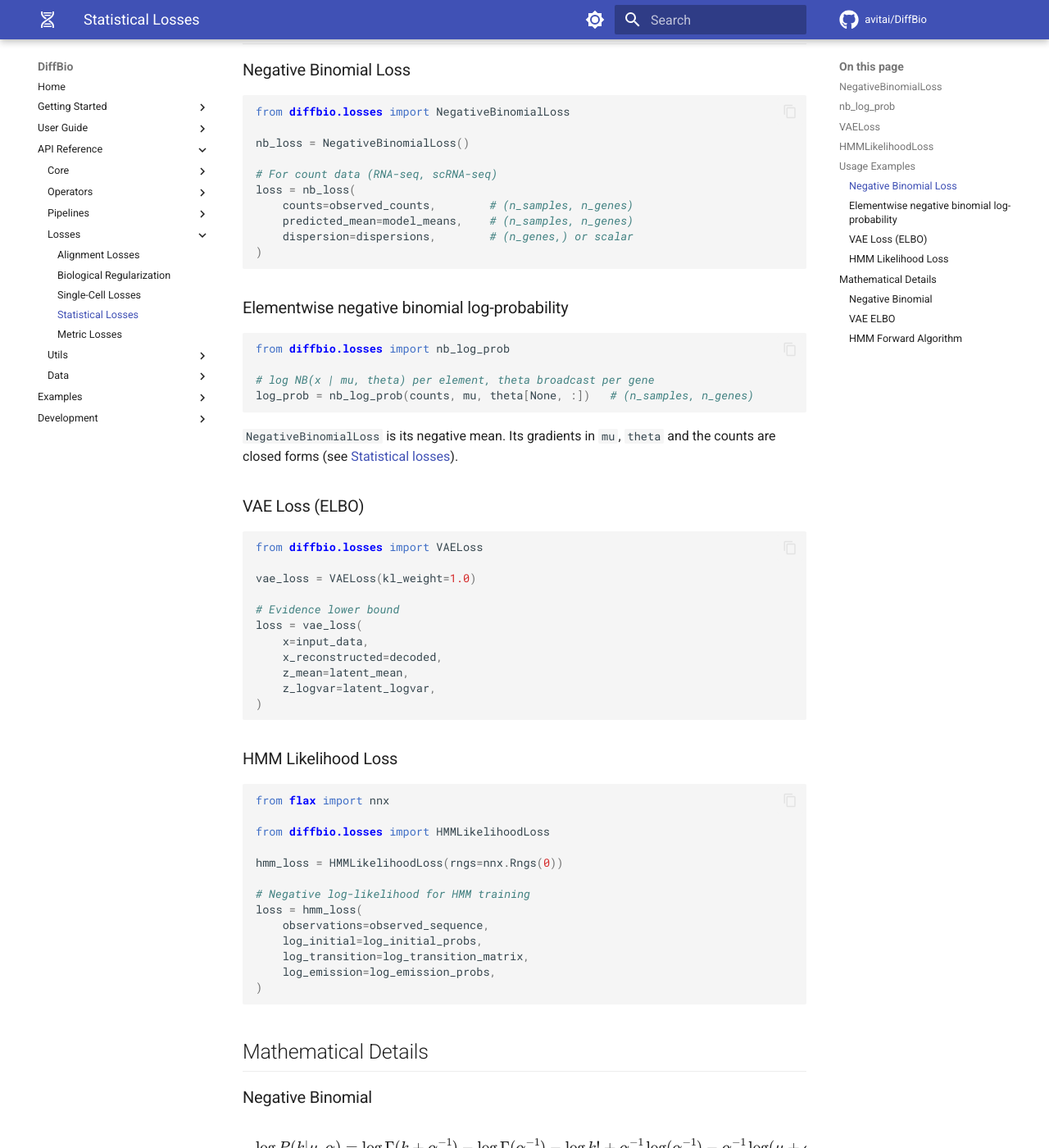
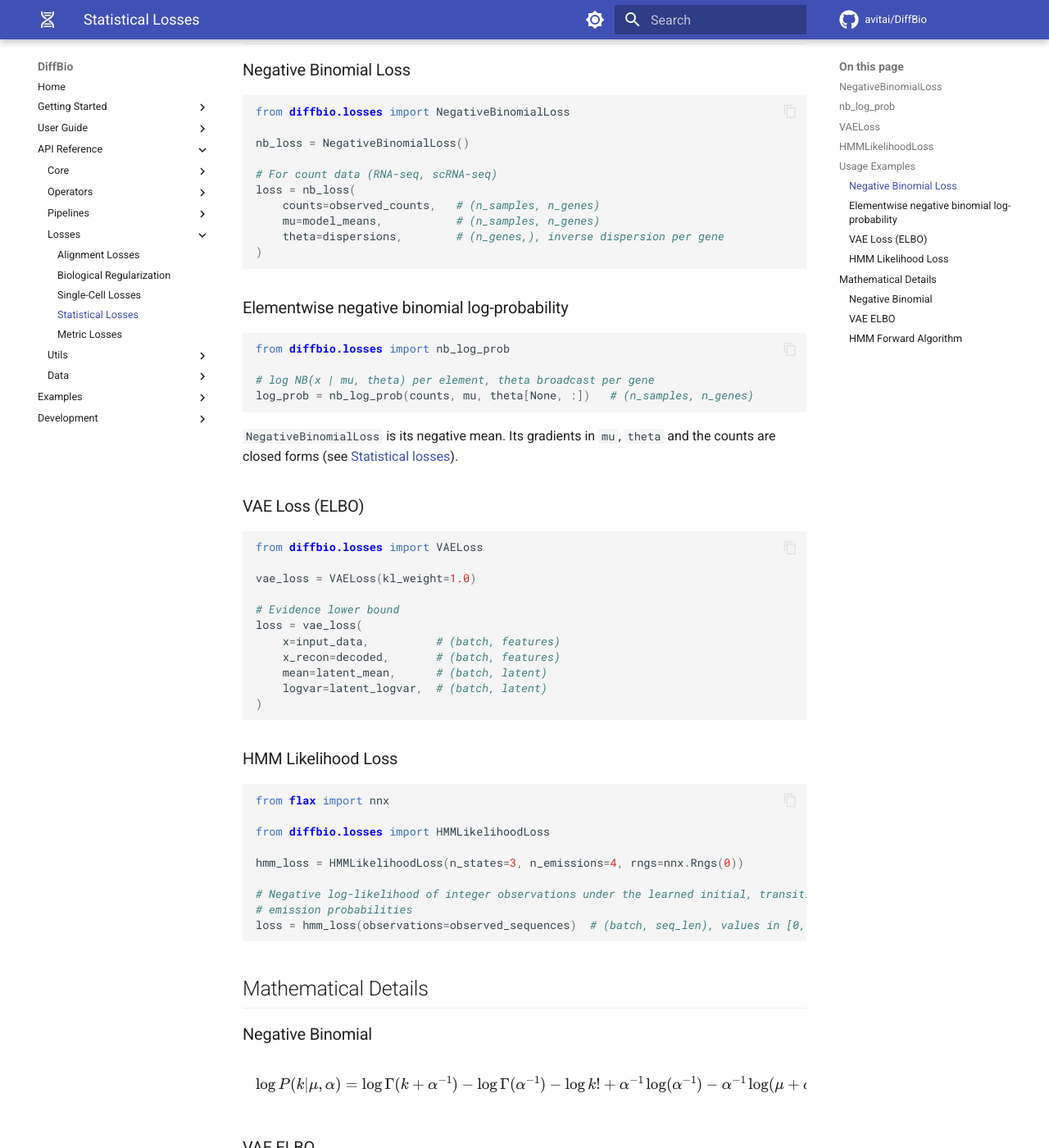
Before and after one commit to avitai/DiffBio, an MkDocs documentation site: the page built from docs/api/losses/statistical.md, in a window 1280 px wide and 1400 px high, scrolled down 1065 px. Shown: the whole window at 82% size. Built offline with MkDocs 1.6.1 and Material for MkDocs 9.7.7, drawn with Linux system fonts in a browser that asks for light colours; comment, search, counter and statistics services are not loaded.

Commit message:
docs(losses): the statistical losses' examples match their signatures
The API page called NegativeBinomialLoss with predicted_mean and
dispersion, VAELoss with x_reconstructed, z_mean and z_logvar, and
HMMLikelihoodLoss with initial, transition and emission arguments it
does not take and without the n_states and n_emissions it requires.
Each example now uses the call's own keywords, checked by running it.

The user guide's numerical stability section showed the log-gamma
formula that cancels in float32 as the stable form; it now shows
nb_log_prob, the implementation the losses use.

````diff
--- a/docs/api/losses/statistical.md
+++ b/docs/api/losses/statistical.md
@@ -50,9 +50,9 @@ nb_loss = NegativeBinomialLoss()
 
 # For count data (RNA-seq, scRNA-seq)
 loss = nb_loss(
-    counts=observed_counts,        # (n_samples, n_genes)
-    predicted_mean=model_means,    # (n_samples, n_genes)
-    dispersion=dispersions,        # (n_genes,) or scalar
+    counts=observed_counts,   # (n_samples, n_genes)
+    mu=model_means,           # (n_samples, n_genes)
+    theta=dispersions,        # (n_genes,), inverse dispersion per gene
 )
 ```
 
@@ -77,10 +77,10 @@ vae_loss = VAELoss(kl_weight=1.0)
 
 # Evidence lower bound
 loss = vae_loss(
-    x=input_data,
-    x_reconstructed=decoded,
-    z_mean=latent_mean,
-    z_logvar=latent_logvar,
+    x=input_data,          # (batch, features)
+    x_recon=decoded,       # (batch, features)
+    mean=latent_mean,      # (batch, latent)
+    logvar=latent_logvar,  # (batch, latent)
 )
 ```
 
@@ -91,15 +91,11 @@ from flax import nnx
 
 from diffbio.losses import HMMLikelihoodLoss
 
-hmm_loss = HMMLikelihoodLoss(rngs=nnx.Rngs(0))
+hmm_loss = HMMLikelihoodLoss(n_states=3, n_emissions=4, rngs=nnx.Rngs(0))
 
-# Negative log-likelihood for HMM training
-loss = hmm_loss(
-    observations=observed_sequence,
-    log_initial=log_initial_probs,
-    log_transition=log_transition_matrix,
-    log_emission=log_emission_probs,
-)
+# Negative log-likelihood of integer observations under the learned initial, transition and
+# emission probabilities
+loss = hmm_loss(observations=observed_sequences)  # (batch, seq_len), values in [0, n_emissions)
 ```
 
 ## Mathematical Details
````
Also changed, not shown: docs/user-guide/losses/statistical.md (+14 -12 lines).
